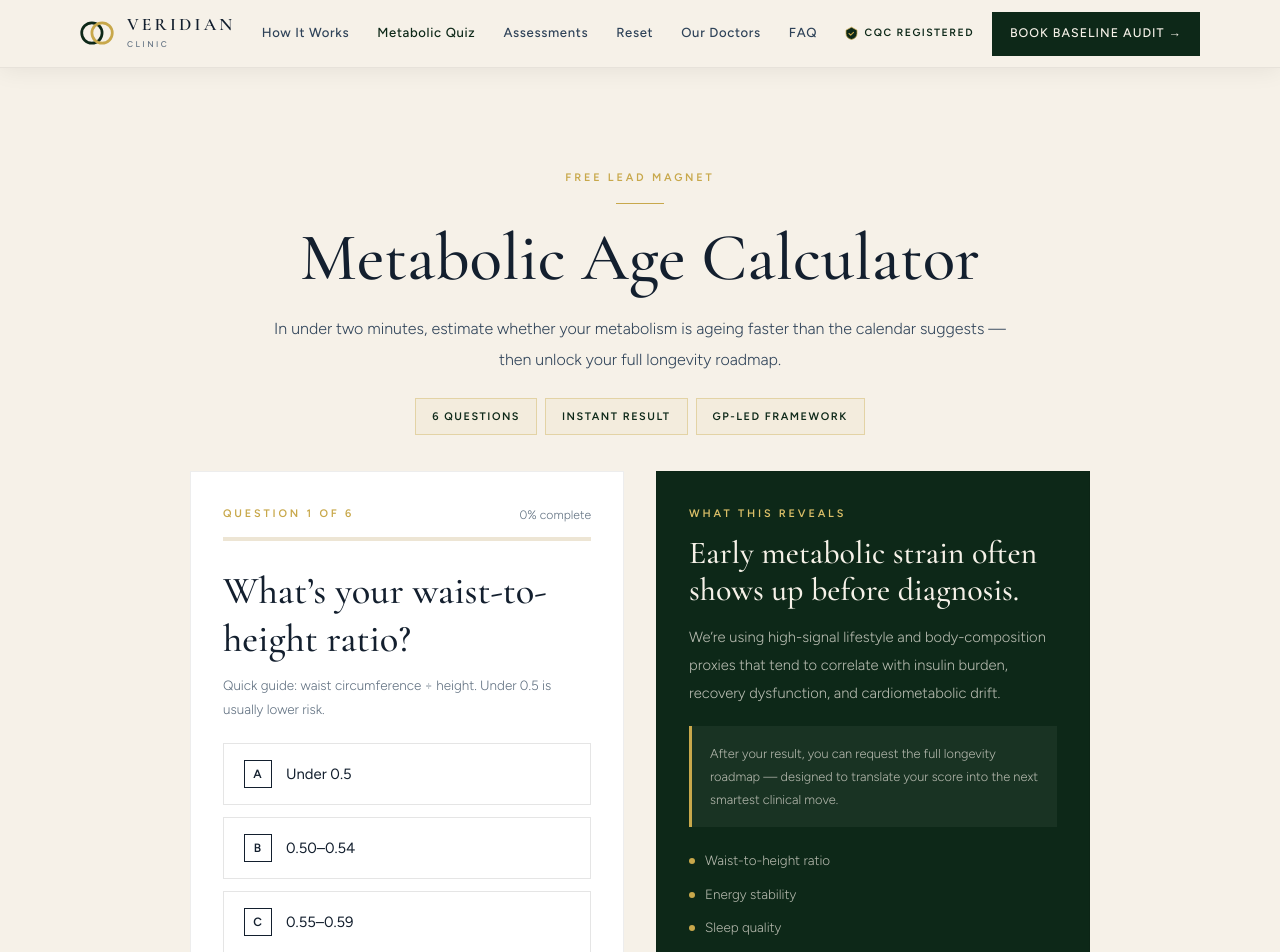
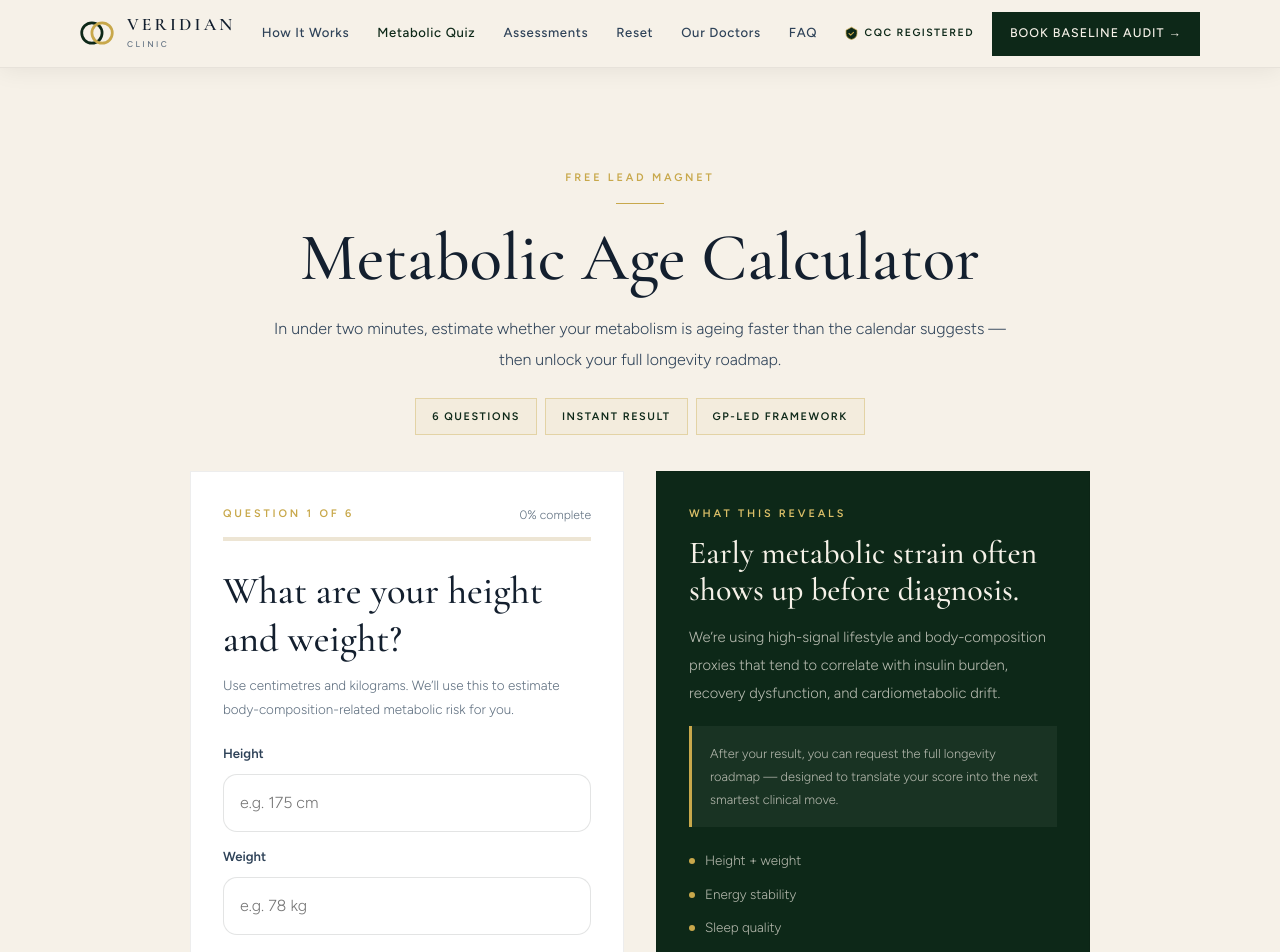
Before and after one commit to Dioscuri2/veridian-clinic, a Next.js app: page /metabolic-age in a window 1280 px wide. Shown: the top 952 px of the page. Built offline with nearby package versions, Linux system fonts and the light colour scheme.

Commit message:
Reduce friction on metabolic age quiz

```diff
--- a/app/metabolic-age/page.tsx
+++ b/app/metabolic-age/page.tsx
@@ -8,7 +8,6 @@ import LeadCaptureForm from "@/components/LeadCaptureForm";
 import { FONTS, CSS } from "@/components/globalStyles";
 
 type AnswerMap = {
-  waistRatio: string | null;
   energy: string | null;
   sleep: string | null;
   exercise: string | null;
@@ -24,17 +23,6 @@ type Question = {
 };
 
 const questions: Question[] = [
-  {
-    key: "waistRatio",
-    title: "What’s your waist-to-height ratio?",
-    helper: "Quick guide: waist circumference ÷ height. Under 0.5 is usually lower risk.",
-    options: [
-      { label: "Under 0.5", value: "under-0.5", points: -2 },
-      { label: "0.50–0.54", value: "0.50-0.54", points: 2 },
-      { label: "0.55–0.59", value: "0.55-0.59", points: 5 },
-      { label: "0.60 or above", value: "0.60-plus", points: 8 },
-    ],
-  },
   {
     key: "energy",
     title: "How often do you get an afternoon energy crash?",
@@ -89,20 +77,60 @@ const questions: Question[] = [
 
 const baseAge = 42;
 
-function calculateMetabolicAge(score: number) {
-  return Math.max(24, Math.min(79, baseAge + Math.round(score * 0.85)));
+function getBodyCompositionPoints(heightCm: number, weightKg: number) {
+  const heightM = heightCm / 100;
+  if (!heightM || !Number.isFinite(heightM)) return 0;
+
+  const bmi = weightKg / (heightM * heightM);
+
+  if (bmi < 18.5) return 2;
+  if (bmi < 25) return -2;
+  if (bmi < 30) return 3;
+  if (bmi < 35) return 6;
+  return 8;
 }
 
-function getBand(score: number) {
-  if (score <= 4) return { label: "Resilient", tone: "On Track", color: "var(--grn)", note: "Your answers suggest relatively strong metabolic resilience. The opportunity is optimisation, not rescue." };
-  if (score <= 12) return { label: "Drifting", tone: "Needs Attention", color: "var(--amr)", note: "There are early signals that your metabolic age may be running ahead of your chronological age. This is exactly the stage where precision changes trajectory." };
-  return { label: "Accelerated", tone: "High Priority", color: "var(--red)", note: "Your responses suggest multiple drivers of accelerated metabolic ageing. That doesn’t mean damage is fixed — it means this is the right time to intervene." };
+function calculateMetabolicAge(score: number, heightCm: number, weightKg: number) {
+  const bodyCompositionPoints = getBodyCompositionPoints(heightCm, weightKg);
+  const adjustedScore = score + bodyCompositionPoints;
+  return Math.max(24, Math.min(79, baseAge + Math.round(adjustedScore * 0.9)));
+}
+
+function getBand(score: number, heightCm: number, weightKg: number) {
+  const bodyCompositionPoints = getBodyCompositionPoints(heightCm, weightKg);
+  const adjustedScore = score + bodyCompositionPoints;
+
+  if (adjustedScore <= 4) {
+    return {
+      label: "Resilient",
+      tone: "On Track",
+      color: "var(--grn)",
+      note: "Your answers suggest relatively strong metabolic resilience. The opportunity is optimisation, not rescue.",
+    };
+  }
+
+  if (adjustedScore <= 12) {
+    return {
+      label: "Drifting",
+      tone: "Needs Attention",
+      color: "var(--amr)",
+      note: "There are early signals that your metabolic age may be running ahead of your chronological age. This is exactly the stage where precision changes trajectory.",
+    };
+  }
+
+  return {
+    label: "Accelerated",
+    tone: "High Priority",
+    color: "var(--red)",
+    note: "Your responses suggest multiple drivers of accelerated metabolic ageing. That doesn’t mean damage is fixed — it means this is the right time to intervene.",
+  };
 }
 
 export default function MetabolicAgePage() {
   const [step, setStep] = useState(0);
+  const [heightCm, setHeightCm] = useState("");
+  const [weightKg, setWeightKg] = useState("");
   const [answers, setAnswers] = useState<AnswerMap>({
-    waistRatio: null,
     energy: null,
     sleep: null,
     exercise: null,
@@ -110,10 +138,14 @@ export default function MetabolicAgePage() {
     stress: null,
   });
 
-  const totalAnswered = useMemo(
-    () => Object.values(answers).filter(Boolean).length,
-    [answers]
-  );
+  const parsedHeight = Number.parseFloat(heightCm);
+  const parsedWeight = Number.parseFloat(weightKg);
+  const hasBodyMetrics = parsedHeight > 0 && parsedWeight > 0;
+
+  const totalAnswered = useMemo(() => {
+    const answerCount = Object.values(answers).filter(Boolean).length;
+    return answerCount + (hasBodyMetrics ? 1 : 0);
+  }, [answers, hasBodyMetrics]);
 
   const score = useMemo(() => {
     return questions.reduce((sum, question) => {
@@ -122,21 +154,34 @@ export default function MetabolicAgePage() {
     }, 0);
   }, [answers]);
 
-  const metabolicAge = calculateMetabolicAge(score);
-  const band = getBand(score);
-  const progress = (totalAnswered / questions.length) * 100;
-  const finished = totalAnswered === questions.length && step >= questions.length;
+  const bodyCompositionPoints = useMemo(() => {
+    if (!hasBodyMetrics) return 0;
+    return getBodyCompositionPoints(parsedHeight, parsedWeight);
+  }, [hasBodyMetrics, parsedHeight, parsedWeight]);
+
+  const adjustedScore = score + bodyCompositionPoints;
+  const metabolicAge = hasBodyMetrics ? calculateMetabolicAge(score, parsedHeight, parsedWeight) : baseAge;
+  const band = hasBodyMetrics ? getBand(score, parsedHeight, parsedWeight) : getBand(0, 170, 70);
+  const totalSteps = questions.length + 1;
+  const progress = (totalAnswered / totalSteps) * 100;
+  const finished = hasBodyMetrics && Object.values(answers).every(Boolean) && step >= questions.length;
 
   function setAnswer(key: keyof AnswerMap, value: string) {
     setAnswers((current) => ({ ...current, [key]: value }));
   }
 
   function next() {
-    const currentQuestion = questions[step];
+    if (step === 0) {
+      if (!hasBodyMetrics) return;
+      setStep(1);
+      return;
+    }
+
+    const currentQuestion = questions[step - 1];
     if (!currentQuestion) return;
     if (!answers[currentQuestion.key]) return;
-    if (step < questions.length - 1) setStep(step + 1);
-    else setStep(questions.length);
+    if (step < questions.length) setStep(step + 1);
+    else setStep(questions.length + 1);
   }
 
   function back() {
@@ -144,11 +189,13 @@ export default function MetabolicAgePage() {
   }
 
   function restart() {
-    setAnswers({ waistRatio: null, energy: null, sleep: null, exercise: null, recovery: null, stress: null });
+    setHeightCm("");
+    setWeightKg("");
+    setAnswers({ energy: null, sleep: null, exercise: null, recovery: null, stress: null });
     setStep(0);
   }
 
-  const currentQuestion = questions[step];
+  const currentQuestion = step > 0 ? questions[step - 1] : null;
 
   return (
     <>
@@ -182,17 +229,76 @@ export default function MetabolicAgePage() {
               </div>
             </div>
 
-            {!finished && currentQuestion ? (
+            {!finished && (step === 0 || currentQuestion) ? (
               <div className="g2" style={{ alignItems: "start" }}>
                 <div className="card">
                   <div style={{ display: "flex", justifyContent: "space-between", gap: 16, marginBottom: 12 }}>
-                    <p className="lbl">Question {step + 1} of {questions.length}</p>
+                    <p className="lbl">Question {step + 1} of {totalSteps}</p>
                     <p style={{ fontSize: ".76rem", color: "var(--sl3)" }}>{Math.round(progress)}% complete</p>
                   </div>
                   <div className="prog-track" style={{ marginBottom: 26 }}>
                     <div className="prog-fill" style={{ width: `${progress}%` }} />
                   </div>
 
+                  {step === 0 ? (
+                    <>
+                      <h2 className="cg" style={{ fontSize: "clamp(1.7rem,4vw,2.4rem)", fontWeight: 500, color: "var(--sl)", lineHeight: 1.25, marginBottom: 10 }}>
+                        What are your height and weight?
+                      </h2>
+                      <p style={{ fontSize: ".84rem", color: "var(--sl3)", lineHeight: 1.8, marginBottom: 22 }}>
+                        Use centimetres and kilograms. We’ll use this to estimate body-composition-related metabolic risk for you.
+                      </p>
+
+                      <div style={{ display: "grid", gap: 14, marginBottom: 26 }}>
+                        <label style={{ display: "grid", gap: 8 }}>
+                          <span style={{ fontSize: ".82rem", color: "var(--sl2)", fontWeight: 600 }}>Height</span>
+                          <input
+                            type="number"
+                            inputMode="decimal"
+                            min="100"
+                            max="250"
+                            step="0.1"
+                            placeholder="e.g. 175 cm"
+                            value={heightCm}
+                            onChange={(event) => setHeightCm(event.target.value)}
+                            style={{
+                              width: "100%",
+                              padding: "14px 16px",
+                              borderRadius: 14,
+                              border: "1px solid rgba(25,38,32,.12)",
+                              background: "var(--wh)",
+                              color: "var(--sl)",
+                              fontSize: "1rem",
+                            }}
+                          />
+                        </label>
+
+                        <label style={{ display: "grid", gap: 8 }}>
+                          <span style={{ fontSize: ".82rem", color: "var(--sl2)", fontWeight: 600 }}>Weight</span>
+                          <input
+                            type="number"
+                            inputMode="decimal"
+                            min="30"
+                            max="300"
+                            step="0.1"
+                            placeholder="e.g. 78 kg"
+                            value={weightKg}
+                            onChange={(event) => setWeightKg(event.target.value)}
+                            style={{
+                              width: "100%",
+                              padding: "14px 16px",
+                              borderRadius: 14,
+                              border: "1px solid rgba(25,38,32,.12)",
+                              background: "var(--wh)",
+                              color: "var(--sl)",
+                              fontSize: "1rem",
+                            }}
+                          />
+                        </label>
+                      </div>
+                    </>
+                  ) : currentQuestion ? (
+                    <>
                       <h2 className="cg" style={{ fontSize: "clamp(1.7rem,4vw,2.4rem)", fontWeight: 500, color: "var(--sl)", lineHeight: 1.25, marginBottom: 10 }}>
                         {currentQuestion.title}
                       </h2>
@@ -215,12 +321,19 @@ export default function MetabolicAgePage() {
                           );
                         })}
                       </div>
+                    </>
+                  ) : null}
 
                   <div style={{ display: "flex", gap: 12, justifyContent: "space-between", flexWrap: "wrap" }}>
                     <button onClick={back} className="btn btn-ol" disabled={step === 0} style={{ opacity: step === 0 ? 0.45 : 1 }}>
                       Back
                     </button>
-                    <button onClick={next} className="btn btn-fo" disabled={!answers[currentQuestion.key]} style={{ opacity: !answers[currentQuestion.key] ? 0.45 : 1 }}>
+                    <button
+                      onClick={next}
+                      className="btn btn-fo"
+                      disabled={step === 0 ? !hasBodyMetrics : !currentQuestion || !answers[currentQuestion.key]}
+                      style={{ opacity: step === 0 ? (hasBodyMetrics ? 1 : 0.45) : !currentQuestion || !answers[currentQuestion.key] ? 0.45 : 1 }}
+                    >
                       Continue →
                     </button>
                   </div>
@@ -241,7 +354,7 @@ export default function MetabolicAgePage() {
                   </div>
                   <div style={{ marginTop: 22, display: "grid", gap: 10 }}>
                     {[
-                      "Waist-to-height ratio",
+                      "Height + weight",
                       "Energy stability",
                       "Sleep quality",
                       "Exercise consistency",
@@ -273,7 +386,7 @@ export default function MetabolicAgePage() {
                   </p>
                   <div style={{ padding: "18px 20px", background: "var(--iv)", borderLeft: `3px solid ${band.color}`, marginBottom: 22 }}>
                     <p style={{ fontSize: ".82rem", color: "var(--sl2)", lineHeight: 1.8 }}>
-                      Score: <strong style={{ color: "var(--fo)" }}>{score}</strong>. This isn’t a diagnosis. It’s a directional screening tool built to identify who should look closer at metabolic risk.
+                      Score: <strong style={{ color: "var(--fo)" }}>{adjustedScore}</strong>. This isn’t a diagnosis. It’s a directional screening tool built to identify who should look closer at metabolic risk.
                     </p>
                   </div>
                   <div style={{ display: "flex", gap: 12, flexWrap: "wrap" }}>
@@ -285,7 +398,7 @@ export default function MetabolicAgePage() {
                 <div className="card" style={{ borderTop: "3px solid var(--go)" }}>
                   <LeadCaptureForm
                     source="metabolic-age-quiz"
-                    quizScore={score}
+                    quizScore={adjustedScore}
                     metabolicAge={metabolicAge}
                     resultBand={band.label}
                     title="Get Your Full Longevity Roadmap + Free 7 Missing Markers Guide"
```
Lines whose indentation alone changed are shown as unchanged.
